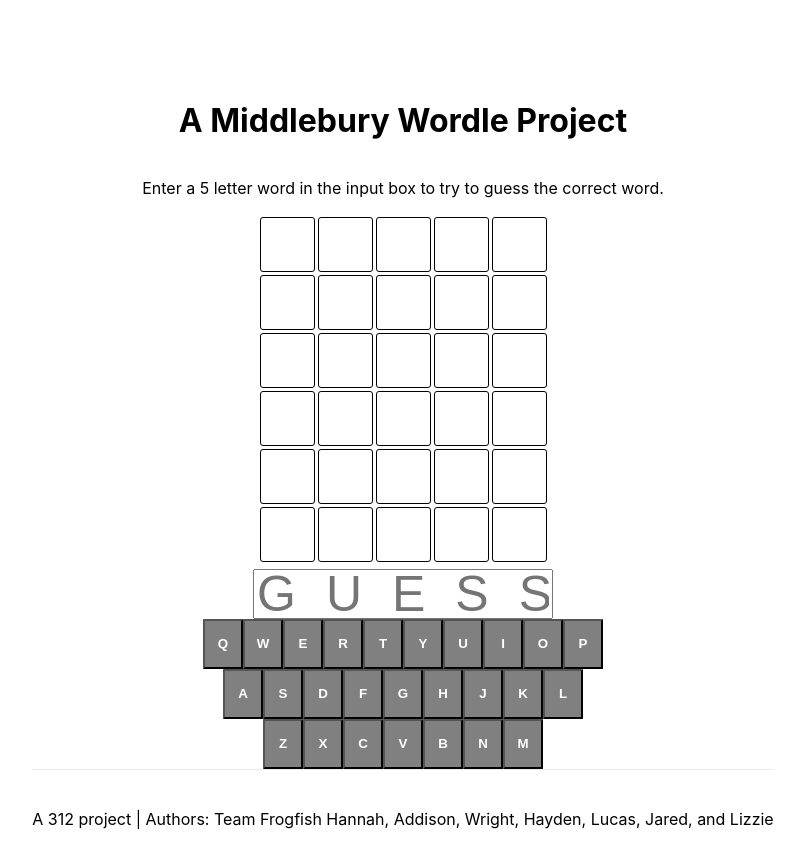
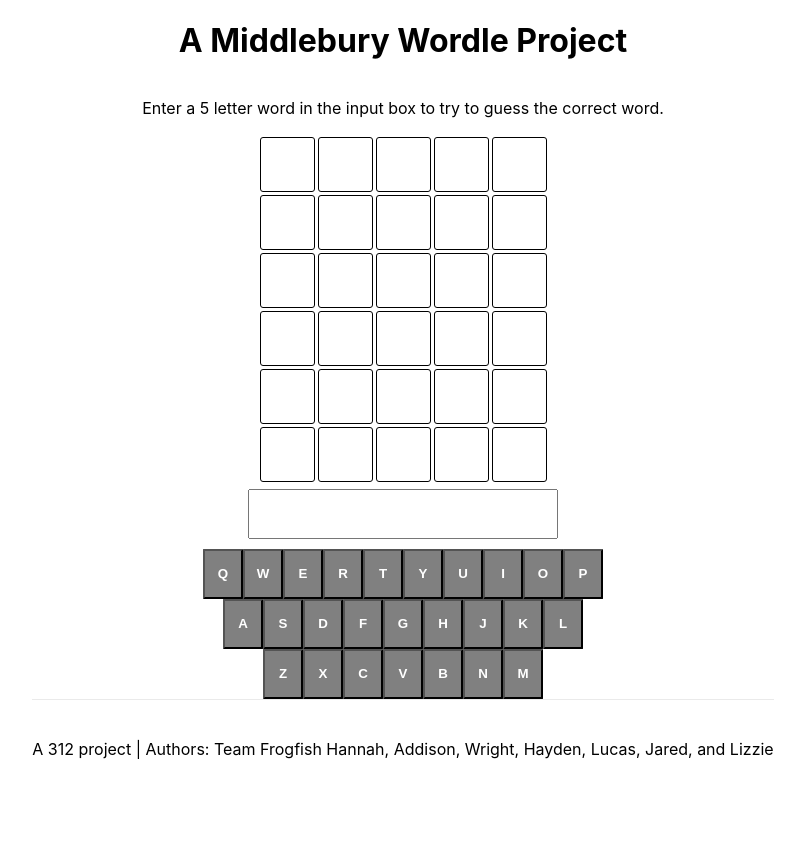
Before and after one commit to hhunskor/CS312-Wordle-Clone, a Next.js app: page / in a window 1280 px wide. Shown: the top 868 px of the page, without its empty margins (237-1042 px from the left). After the commit the page ends 800 px from the top, so only its background shows below. Built offline with nearby package versions, Linux system fonts and the light colour scheme.

Commit message:
changed some styling for input box, and correct words now come from limited wordle dictionary (valid guesses are from a larger dictionary

```diff
--- a/src/pages/_app.js
+++ b/src/pages/_app.js
@@ -4,13 +4,14 @@
 import letterData from "../../data/alphabet.json";
 import guessData from "../../data/tiles.json";
 import words from "../../data/words.json";
+import answers from "../../data/answersDict.json";
 
 function MainApp({ Component, pageProps }) {
   const [alphabet, setAlphabet] = useState(letterData);
   const [tiles, setTiles] = useState(guessData);
   const [arrayWords] = useState(words); // Unix standard 5 letter words from Mac
   const [correctWord] = useState(
-    words[Math.floor(Math.random() * words.length)].toUpperCase()
+    answers[Math.floor(Math.random() * answers.length)].word.toUpperCase()
   );
   const props = {
     ...pageProps,
--- a/src/pages/index.js
+++ b/src/pages/index.js
@@ -205,7 +205,7 @@
       disabled={gameOver !== "false"}
       type="text"
       maxLength={5}
-      placeholder={"GUESS"}
+      //placeholder={"INPUT"}
       onChange={(event) => {
         setGuess(event.target.value.toUpperCase());
       }}
@@ -215,6 +215,7 @@
 
   const statsButton = (
     <button
+      className={styles.stats}
       type="Submit"
       id="statsButton"
       hidden={gameOver === "false"}
--- a/src/styles/globals.css
+++ b/src/styles/globals.css
@@ -16,7 +16,6 @@
 }
 
 main {
-  padding: 5rem 0;
   flex: 1;
   display: flex;
   flex-direction: column;
--- a/src/styles/index.module.css
+++ b/src/styles/index.module.css
@@ -8,10 +8,17 @@
 }
 
 .inputBox {
-  caret-color: transparent;
   outline: none;
   height: 50px;
-  width: 300px;
-  font-size: 50px;
-  letter-spacing: 30px;
+  width: 310px;
+  font-size: 52px;
+  letter-spacing: 22px;
+  margin-bottom: 10px;
+  align-items: center;
 }
+
+.stats {
+  position: absolute;
+  right: 5px;
+  top: 5px;
+}
```
